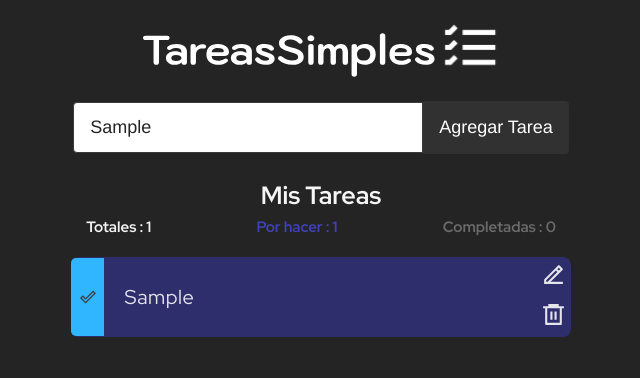
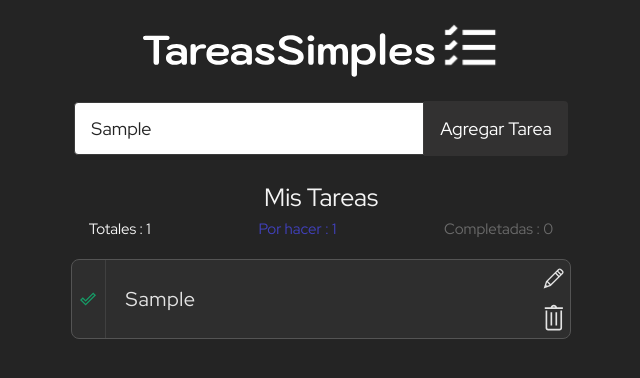
Before and after one commit to martinrodfl/Tareas, a React (Vite) app: page / in a window 1280 px wide. Both pictures are taken after typing "Sample" into the empty fields and a click on the button "Agregar Tarea". Shown: the top 378 px of the page, without its empty margins (319-959 px from the left). Built offline with nearby package versions, Linux system fonts and the light colour scheme.

Commit message:
Cambios de estilos
Cambio en el color de las tareas

```diff
--- a/src/App.css
+++ b/src/App.css
@@ -14,6 +14,7 @@ h1 {
 	font-size: 25px;
 	text-align: center;
 	margin: 0 0 5px 0;
+	font-weight: 400;
 }
 
 .aplicacion-tareas {
@@ -38,13 +39,3 @@ h1 {
 	flex-direction: column;
 	align-items: center;
 }
-
-/* @media screen and (-webkit-min-device-pixel-ratio:0) {
-
-	textarea,
-	input {
-		font-size: 16px;
-		transform-origin: top left;
-		transform: scale(0.75);
-	}
-} */
--- a/src/componentes/Tarea.jsx
+++ b/src/componentes/Tarea.jsx
@@ -2,11 +2,11 @@ import { useState } from 'react';
 
 import useScreenSize from '../hooks/useScreenSize.jsx';
 
-import { RiDeleteBin6Line } from 'react-icons/ri';
+import { TfiTrash } from 'react-icons/tfi';
 
-import { RiEdit2Line } from 'react-icons/ri';
+import { TfiPencil } from 'react-icons/tfi';
 
-import { RiSave3Line } from 'react-icons/ri';
+import { TfiSave } from 'react-icons/tfi';
 
 import { MdOutlineDoneOutline } from 'react-icons/md';
 
@@ -101,26 +101,23 @@ function Tarea({
 				)}
 			</div>
 
-			<div>
 			<div className='tarea-contenedor-iconos'>
 				{isEditing ? (
-						<RiSave3Line
-							className='tarea-icono'
+					<TfiSave
+						className='tarea-icono-chico'
 						onClick={handleSaveClick}
 					/>
 				) : (
-						<RiEdit2Line
-							className='tarea-icono'
+					<TfiPencil
+						className='tarea-icono-chico'
 						onClick={handleEditClick}
 					/>
 				)}
-				</div>
-				<div
-					className='tarea-contenedor-iconos'
+
+				<TfiTrash
+					className='tarea-icono-grande'
 					onClick={() => eliminarTarea(id)}
-				>
-					<RiDeleteBin6Line className='tarea-icono' />
-				</div>
+				/>
 			</div>
 		</div>
 	);
--- a/src/css/EtiquetaColor.css
+++ b/src/css/EtiquetaColor.css
@@ -3,7 +3,7 @@
 	display: flex;
 	width: 100%;
 	justify-content: space-evenly;
-	font-weight: bolder;
+	font-weight: 400;
 	font-size: 13px;
 	margin-bottom: 5px;
 }
--- a/src/css/Tarea.css
+++ b/src/css/Tarea.css
@@ -1,18 +1,24 @@
 .tarea-contenedor {
 	width: 95%;
 	max-width: 500px;
-	background-color: rgb(35, 35, 85);
+	background-color: rgb(46, 46, 46);
 	margin: 5px 0;
 	display: flex;
 	justify-content: space-between;
 	align-items: center;
 	border-radius: 8px;
-	box-shadow: 3px 3px 1px #242424;
 	font-weight: 400;
 	letter-spacing: .5px;
 	text-transform: capitalize;
 	user-select: none;
 	transition: all 0.3s linear;
+	border: 1px solid rgb(84, 84, 84);
+}
+
+.tarea-contenedor:hover {
+	background-color: rgb(37, 37, 37);
+	border: 1px solid rgb(106, 106, 106);
+	font-weight: 600;
 }
 
 .completar-tarea-onclick {
@@ -21,20 +27,20 @@
 	align-items: center;
 	width: 35px;
 	height: 78px;
-	background-color: rgb(47, 182, 255);
-	color: #3f3f3f;
+	border-right: 1px solid rgba(83, 83, 83, 0.525);
+	color: #02f99689;
 	border-radius: 5px 0px 0px 5px;
 	cursor: pointer;
 }
 
 .completar-tarea-onclick:hover {
-	color: rgb(128, 128, 128);
+	color: #30f9a9ea;
 }
 
 .completar-tarea-onclick-completada {
 	min-width: 35px;
 	height: 78px;
-	background-color: rgb(129, 129, 129);
+	border-right: 1px dashed rgba(83, 83, 83, 0.525);
 	color: #3f3f3f;
 	display: flex;
 	justify-content: center;
@@ -44,7 +50,7 @@
 }
 
 .completar-tarea-onclick-completada:hover {
-	color: rgb(2, 82, 180);
+	color: #02f99689;
 }
 
 textarea:active,
@@ -68,31 +74,49 @@ textarea:focus-visible {
 
 }
 
-.tarea-icono {
-	width: 25px;
-	height: 25px;
-	margin: 5px;
+.tarea-contenedor-iconos {
+	display: flex;
+	flex-direction: column;
+	align-items: center;
+	justify-content: space-around;
+	width: 35px;
+	height: 78px;
+}
+
+.tarea-icono-chico {
+	font-size: 23px;
 	cursor: pointer;
+	display: flex;
+	justify-content: center;
+	align-items: center;
+}
+
+.tarea-icono-chico:hover {
+	color: rgb(93, 205, 203);
+}
+
+.tarea-icono-grande {
+	font-size: 28px;
+	cursor: pointer;
+	display: flex;
+	justify-content: center;
+	align-items: center;
+}
+
+.tarea-icono-grande:hover {
+	color: rgb(205, 93, 93);
 }
 
 .tarea-icono:hover {
 	color: rgb(128, 128, 128);
 }
 
-.tarea-contenedor:nth-child(3n + 1) {
-	background-color: rgb(46, 46, 108);
-}
-
-.tarea-contenedor:nth-child(3n + 2) {
-	background-color: rgb(61, 61, 142);
-}
-
 .tarea-contenedor.completada {
-	background-color: #3f3f3f;
+	background-color: rgb(27, 27, 27);
 	text-decoration: line-through;
 	font-style: italic;
 	font-weight: 300;
-	color: #6b6b6b;
+	color: rgb(50, 50, 50);
 	width: 90%;
 	max-width: 490px;
 	min-height: 60px;
@@ -103,7 +127,7 @@ textarea:focus-visible {
 	}
 
 	.tarea-texto {
-		font-size: 15px;
+		font-size: 16px;
 		align-items: center;
 		overflow-wrap: anywhere;
 		padding: 6px 10px 6px 10px;
@@ -125,7 +149,7 @@ textarea:focus-visible {
 
 @media (max-width: 680px) {
 	.tarea-texto {
-		font-size: 15px;
+		font-size: 16px;
 		align-items: center;
 		overflow-wrap: anywhere;
 		padding: 6px 10px 6px 10px;
--- a/src/css/TareaFormulario.css
+++ b/src/css/TareaFormulario.css
@@ -12,7 +12,7 @@
 	width: 100%;
 	max-width: 350px;
 	font-size: 18px;
-	font-family: helvetica, 'Kodchasan', sans-serif;
+	font-family: 'Red Hat Display', helvetica, sans-serif;
 	color: #242424;
 	background-color: white;
 	padding: 14px 32px 14px 16px;
@@ -28,7 +28,9 @@
 .tarea-boton {
 	padding: 16px;
 	font-size: 18px;
-	font-family: helvetica, 'Kodchasan', sans-serif;
+	font-family: 'Red Hat Display',
+		helvetica,
+		sans-serif;
 	border: none;
 	cursor: pointer;
 	outline: none;
@@ -39,7 +41,7 @@
 }
 
 .tarea-boton:hover {
-	background-color: #3b3b3b;
+	background-color: rgb(69, 69, 69);
 }
 
 @media (max-width: 680px) {
```
Lines whose indentation alone changed are shown as unchanged.
